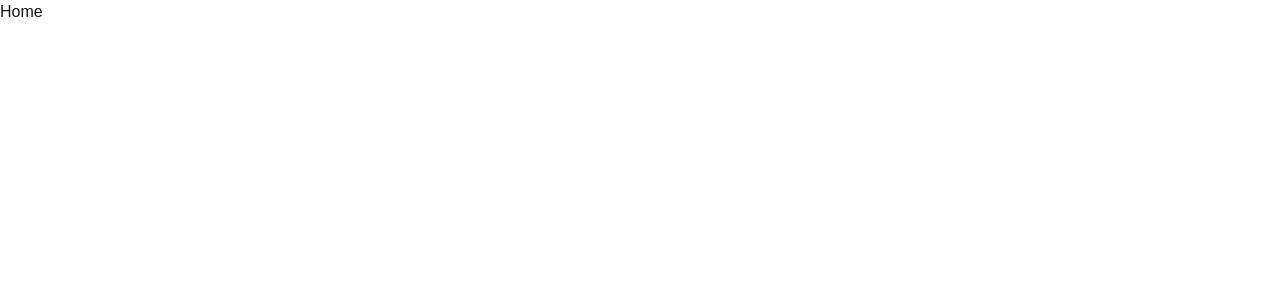
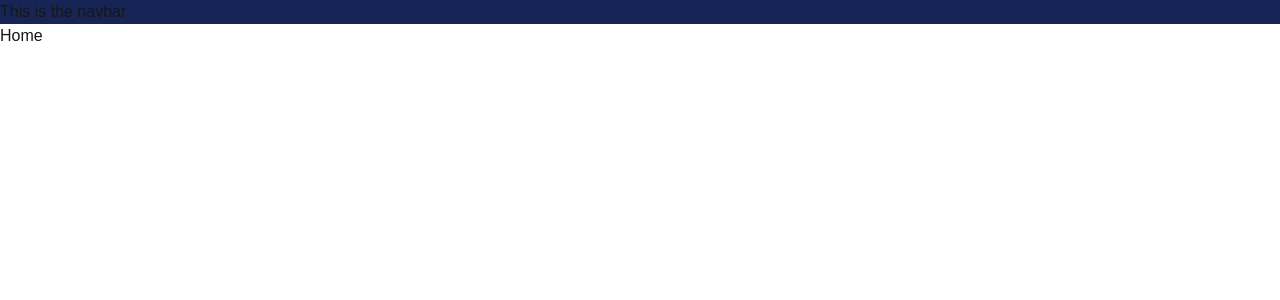
Before and after one commit to JoelFaldin/blacksharkweb-2025, a Next.js app: page / in a window 1280 px wide. Shown: the top 300 px of the page. Built offline with nearby package versions, Linux system fonts and the light colour scheme.

Commit message:
feat: adding navbar setup

```diff
--- a/src/app/layout.tsx
+++ b/src/app/layout.tsx
@@ -1,5 +1,6 @@
 import type { Metadata } from "next";
 import "./globals.css";
+import Navbar from "@/components/navbar/navbar";
 
 
 export const metadata: Metadata = {
@@ -15,6 +16,8 @@ export default function RootLayout({
   return (
     <html lang="en">
       <body>
+        <Navbar />
+
         {children}
       </body>
     </html>
--- a/src/components/navbar/navbar.tsx
+++ b/src/components/navbar/navbar.tsx
@@ -0,0 +1,9 @@
+const Navbar = () => {
+  return (
+    <nav className="w-full bg-blue-950">
+      This is the navbar
+    </nav>
+  )
+}
+
+export default Navbar
```
